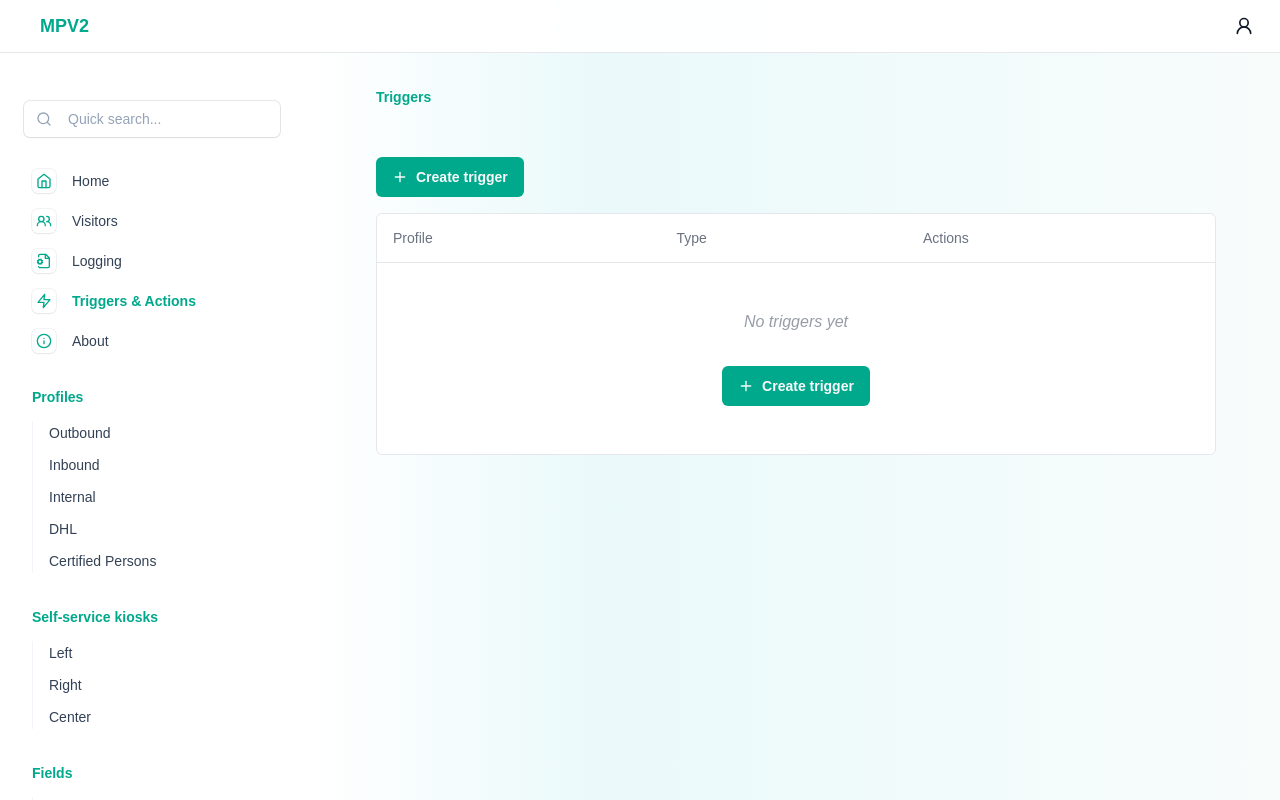
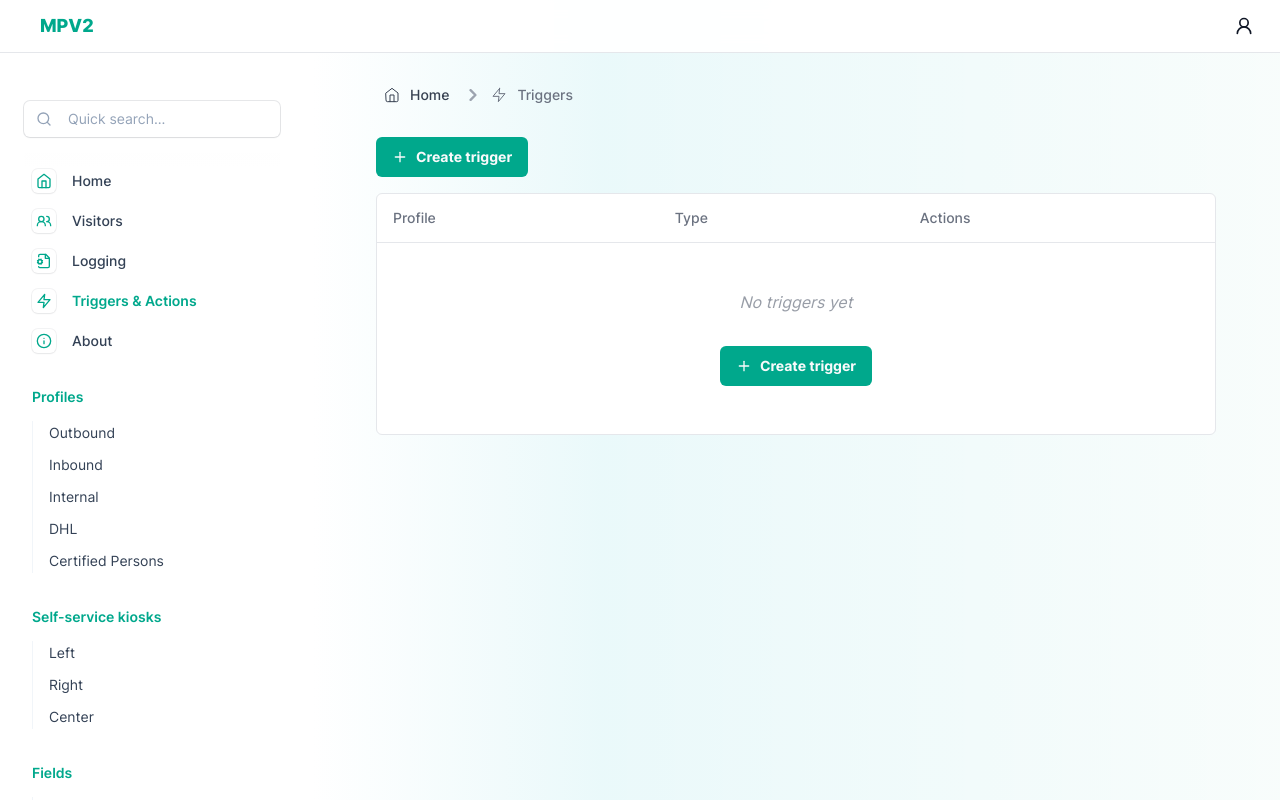
Before and after one commit to SanderDeclerck/mpv2, a React (Vite) app in the folder app/: page /triggers in a window 1280 px wide. Built offline with nearby package versions, Linux system fonts and the light colour scheme.

Commit message:
breadcrumb and font

```diff
--- /dev/null
+++ b/app/src/components/Breadcrumb.tsx
@@ -0,0 +1,81 @@
+import { Link } from "@tanstack/react-router";
+import { cva } from "class-variance-authority";
+import { HomeIcon } from "lucide-react";
+import { PropsWithChildren } from "react";
+import { cn } from "@/lib/utils";
+
+export const BreadcrumbLinkWithIcon = (props: PropsWithChildren) => {
+  return (
+    <li className="inline-flex items-center">
+      <BreadcrumbSeparator />
+      {props.children}
+    </li>
+  );
+};
+
+export const BreadcrumbLink = ({ children }: PropsWithChildren) => {
+  return (
+    <li>
+      <div className="flex items-center">
+        <BreadcrumbSeparator />
+        {children}
+      </div>
+    </li>
+  );
+};
+
+export const breadcrumbLinkWithIconStyle = cva(
+  "inline-flex items-center text-sm font-medium text-gray-700 hover:text-blue-600 ml-2 ",
+);
+export const breadcrumbIconStyle = cva("w-4 h-4 mr-2.5 stroke-[1.5px]");
+export const breadcrumbLinkStyle = cva("text-sm font-medium text-gray-700 hover:text-blue-600 ml-2");
+
+export const BreadcrumbCurrentPage = ({ children }: PropsWithChildren) => {
+  return (
+    <li aria-current="page">
+      <div className="flex items-center">
+        <BreadcrumbSeparator />
+        <span className="ml-2 text-sm font-medium text-gray-500">{children}</span>
+      </div>
+    </li>
+  );
+};
+
+export const BreadcrumbCurrentPageWithIcon = ({ children }: PropsWithChildren) => {
+  return (
+    <li className="inline-flex items-center" aria-current="page">
+      <BreadcrumbSeparator />
+      <span className="ml-2 text-sm font-medium text-gray-500 inline-flex items-center">{children}</span>
+    </li>
+  );
+};
+
+const BreadcrumbSeparator = () => {
+  return (
+    <svg
+      className="w-3 h-3 text-gray-400 mx-1"
+      aria-hidden="true"
+      xmlns="http://www.w3.org/2000/svg"
+      fill="none"
+      viewBox="0 0 6 10"
+    >
+      <path stroke="currentColor" stroke-linecap="round" stroke-linejoin="round" stroke-width="2" d="m1 9 4-4-4-4" />
+    </svg>
+  );
+};
+
+export const Breadcrumb = ({ children }: PropsWithChildren) => {
+  return (
+    <nav className="flex mb-8" aria-label="Breadcrumb">
+      <ol className="inline-flex items-center space-x-3.5">
+        <li className="inline-flex items-center">
+          <Link to="/" className={cn(breadcrumbLinkWithIconStyle())}>
+            <HomeIcon className={cn(breadcrumbIconStyle())} />
+            Home
+          </Link>
+        </li>
+        {children}
+      </ol>
+    </nav>
+  );
+};
--- a/app/src/domains/app/components/Home/index.tsx
+++ b/app/src/domains/app/components/Home/index.tsx
@@ -1,6 +1,8 @@
+import { Breadcrumb } from "@/components/Breadcrumb";
+
 export const Home = () => (
   <div>
-    <p className="mb-4 text-sm leading-6 font-semibold text-primary after:content-['\200b']"></p>
+    <Breadcrumb />
     <h1>Welcome to MPV2</h1>
   </div>
 );
--- a/app/src/domains/app/components/Menu/index.tsx
+++ b/app/src/domains/app/components/Menu/index.tsx
@@ -1,11 +1,12 @@
 import { Link, LinkComponent } from "@tanstack/react-router";
-import { FileCog2Icon, HomeIcon, InfoIcon, LucideIcon, Users2Icon, ZapIcon } from "lucide-react";
+import { FileCog2Icon, HomeIcon, InfoIcon, LucideIcon, Users2Icon } from "lucide-react";
 import {
   NavigationMenu,
   NavigationMenuItem,
   NavigationMenuLink,
   NavigationMenuList,
 } from "@/components/ui/~vertical-navigation-menu";
+import { TriggerIcon } from "@/domains/triggers/components/TriggerIcon";
 
 const MenuLink: LinkComponent = (props) => {
   return (
@@ -73,7 +74,7 @@ export const Menu = () => (
       </NavigationMenuItem>
       <NavigationMenuItem>
         <MenuLink to="/triggers">
-          <MenuIcon icon={ZapIcon} />
+          <MenuIcon icon={TriggerIcon} />
           Triggers & Actions
         </MenuLink>
       </NavigationMenuItem>
--- a/app/src/domains/triggers/components/Create/index.tsx
+++ b/app/src/domains/triggers/components/Create/index.tsx
@@ -1,7 +1,27 @@
+import { Link } from "@tanstack/react-router";
+import {
+  Breadcrumb,
+  BreadcrumbCurrentPage,
+  BreadcrumbLinkWithIcon,
+  breadcrumbIconStyle,
+  breadcrumbLinkWithIconStyle,
+} from "@/components/Breadcrumb";
+import { cn } from "@/lib/utils";
+import { TriggerIcon } from "../TriggerIcon";
+
 export const TriggerCreate = () => {
   return (
     <div className="">
-      <h2>Create Trigger</h2>
+      <Breadcrumb>
+        <BreadcrumbLinkWithIcon>
+          <Link to="/triggers" className={cn(breadcrumbLinkWithIconStyle())}>
+            <TriggerIcon className={cn(breadcrumbIconStyle())} />
+            Triggers
+          </Link>
+        </BreadcrumbLinkWithIcon>
+        <BreadcrumbCurrentPage>Create</BreadcrumbCurrentPage>
+      </Breadcrumb>
+      <h1>Create a trigger</h1>
     </div>
   );
 };
--- /dev/null
+++ b/app/src/domains/triggers/components/TriggerIcon/index.tsx
@@ -0,0 +1,3 @@
+import { ZapIcon } from "lucide-react";
+
+export const TriggerIcon = ZapIcon;
--- a/app/src/domains/triggers/components/TriggerOverview/index.tsx
+++ b/app/src/domains/triggers/components/TriggerOverview/index.tsx
@@ -1,3 +1,14 @@
+import { Link } from "@tanstack/react-router";
+import {
+  Breadcrumb,
+  BreadcrumbCurrentPage,
+  BreadcrumbCurrentPageWithIcon,
+  BreadcrumbLinkWithIcon,
+  breadcrumbIconStyle,
+  breadcrumbLinkWithIconStyle,
+} from "@/components/Breadcrumb";
+import { cn } from "@/lib/utils";
+import { TriggerIcon } from "../TriggerIcon";
 import { CreateTriggerButton } from "./CreateTriggerButton";
 import { triggerColumns } from "./columns";
 import { DataTable } from "./data-table";
@@ -5,7 +16,12 @@ import { DataTable } from "./data-table";
 export const TriggerOverview = () => {
   return (
     <div className="flex flex-col ">
-      <p className="mb-12 text-sm leading-6 font-semibold text-primary">Triggers</p>
+      <Breadcrumb>
+        <BreadcrumbCurrentPageWithIcon>
+          <TriggerIcon className={cn(breadcrumbIconStyle())} />
+          <span>Triggers</span>
+        </BreadcrumbCurrentPageWithIcon>
+      </Breadcrumb>
       <CreateTriggerButton className="self-start mb-4" />
       <DataTable columns={triggerColumns} data={[]} />
     </div>
--- a/app/src/index.css
+++ b/app/src/index.css
@@ -90,3 +90,12 @@
     font-family: "Inter var", sans-serif;
   }
 }
+
+@font-face {
+  font-family: Inter var;
+  font-weight: 100 900;
+  font-display: block;
+  font-style: normal;
+  font-named-instance: "Regular";
+  src: url(/Inter-roman-latin.var.18496762.woff2) format("woff2");
+}
```
Also changed, not shown: app/public/Inter-roman-latin.var.18496762.woff2 (added).
